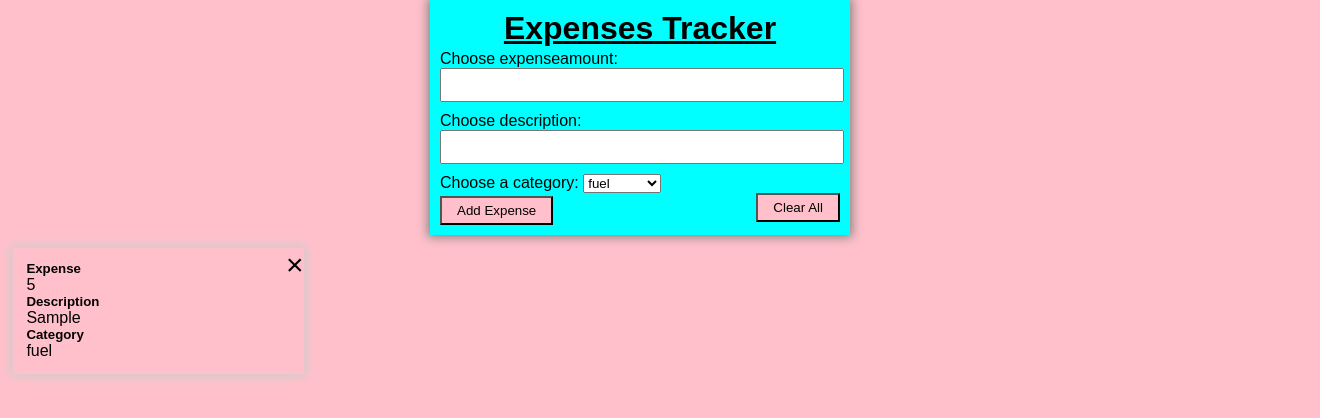
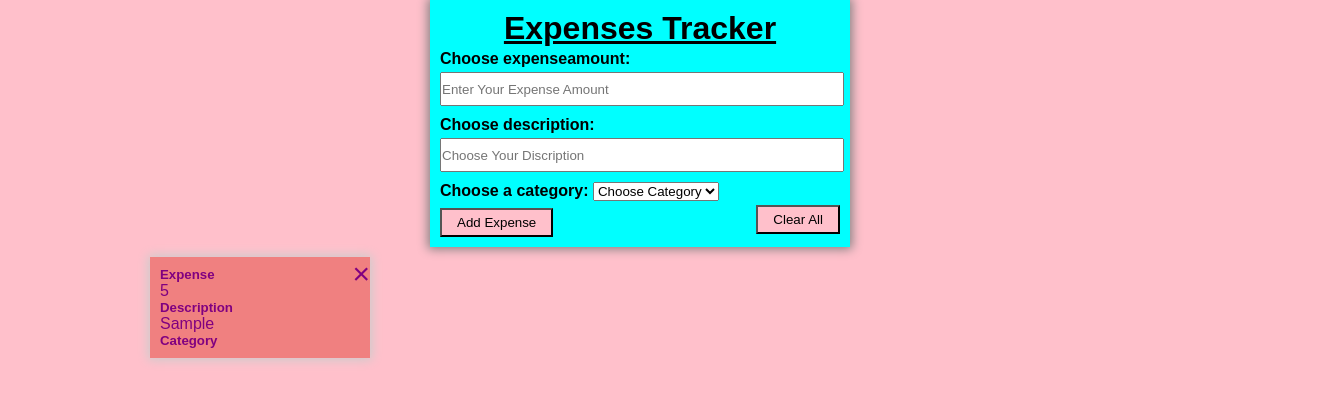
Before and after one commit to irf-z-sam/ExpenseTracker-Modified-, a plain HTML site: page index.html in a window 1280 px wide. Both pictures are taken after typing "5", "Sample" into the empty fields and a click on the button "Add Expense". Shown: the whole page, 1320 px wide, since content can reach past the window. Drawn offline with Linux system fonts and the light colour scheme.

Commit message:
Expense-Tracker (Modified/Optimesed)

```diff
--- a/index.css
+++ b/index.css
@@ -21,6 +21,8 @@ form{
 form label{
     display:block;
     font-size: 16px;
+    font-weight: bold;
+    margin-bottom: 1%;
 }
 form input{
     width:100%;
@@ -40,6 +42,7 @@ form button{
     display: flex;
     margin: auto;
     flex-wrap: wrap;
+    width: 1000px;
 }
 .items{
     flex-basis: 20%;
@@ -47,6 +50,9 @@ form button{
     box-shadow: 0px 0px 10px 2px #ccc;
     padding: 1%;
     position: relative;
+    background-color: lightcoral;
+    color: purple;
+
 }
 .items span{
     position: absolute;
--- a/index.html
+++ b/index.html
@@ -10,11 +10,12 @@
     <form action = "">
         <h1>Expenses Tracker</h1>
         <label for="expenseamount">Choose expenseamount:</label>
-        <input type="number" name="expenseamount" required> </input>
+        <input type="number" name="expenseamount" placeholder="Enter Your Expense Amount"> </input>
         <label for="description">Choose description:</label>
-        <input type="text" name="description" required> </input>
+        <input type="text" name="description" placeholder="Choose Your Discription" required> </input>
         <label for="category">Choose a category:
         <select id="category" name="category">
+            <option value="">Choose Category</option>
             <option value="fuel">fuel</option>
             <option value="food">food</option>
             <option value="electricity">electricity</option>
```
